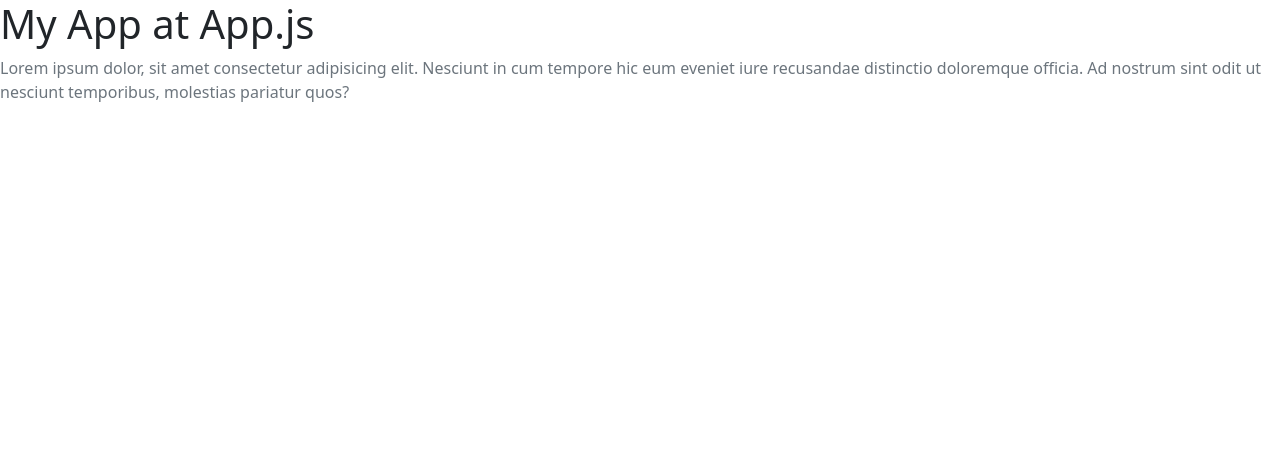
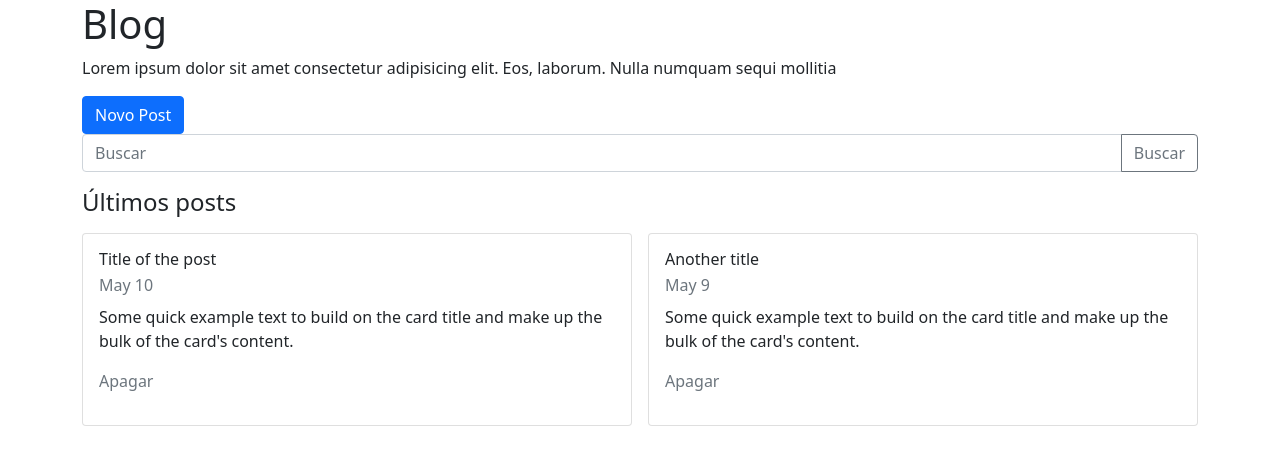
Before and after one commit to gabrielsarubo/langui-beta, a React (Create React App) app: page / in a window 1280 px wide. Shown: the top 464 px of the page. Built offline with nearby package versions, Linux system fonts and the light colour scheme.

Commit message:
View, create, delete a post

```diff
--- a/public/index.html
+++ b/public/index.html
@@ -3,9 +3,6 @@
   <head>
     <meta charset="utf-8" />
     <meta name="viewport" content="width=device-width, initial-scale=1" />
-    <meta name="theme-color" content="#000000" />
-    <meta name="description" content="App for praticing " />
-    <link rel="manifest" href="%PUBLIC_URL%/manifest.json" />
     <title>Langui</title>
   </head>
   <body>
--- /dev/null
+++ b/src/AddPost.js
@@ -0,0 +1,57 @@
+import React, { Component } from 'react';
+import { Modal } from "bootstrap";
+
+class AddPost extends Component {
+  state = {
+    title: '',
+    desc: ''
+  }
+
+  handleChange = (e) => {
+    this.setState({
+      [e.target.id]: e.target.value
+    })
+  }
+
+  handleSubmit = (e) => {
+    e.preventDefault()
+
+    this.props.addPost(this.state)
+
+    // empty the state
+    this.setState({
+      title: '',
+      desc: ''
+    })
+  }
+
+  render() {
+    return (
+      <div className="modal fade" id="modalNewPost" tabIndex="-1" aria-labelledby="modalNewPostLabel" aria-hidden="true">
+        <div className="modal-dialog">
+          <div className="modal-content">
+            <div className="modal-header">
+              <h5 className="modal-title" id="modalNewPostLabel">Novo Post</h5>
+              <button type="button" className="btn-close" data-bs-dismiss="modal" aria-label="Fechar"></button>
+            </div>
+            <div className="modal-body">
+              <div className="mb-3">
+                <input type="text" id="title" className="form-control" onChange={this.handleChange} value={this.state.title} placeholder="Título do post" />
+              </div>
+
+              <div className="mb-3">
+                <textarea id="desc" rows="4" className="form-control" onChange={this.handleChange} value={this.state.desc} placeholder="Comece a escrever..." ></textarea>
+              </div>
+            </div>
+            <div className="modal-footer">
+              <button type="button" className="btn btn-secondary" data-bs-dismiss="modal">Fechar</button>
+              <button type="button" className="btn btn-primary" onClick={this.handleSubmit}>Salvar</button>
+            </div>
+          </div>
+        </div>
+      </div>
+    );
+  }
+}
+
+export default AddPost;
--- a/src/App.js
+++ b/src/App.js
@@ -1,8 +1,9 @@
+import Blog from "./Blog";
+
 function App() {
   return (
     <div className="App">
-      <h1>My App at App.js</h1>
-      <p className="text-muted">Lorem ipsum dolor, sit amet consectetur adipisicing elit. Nesciunt in cum tempore hic eum eveniet iure recusandae distinctio doloremque officia. Ad nostrum sint odit ut nesciunt temporibus, molestias pariatur quos?</p>
+      <Blog />
     </div>
   );
 }
--- /dev/null
+++ b/src/Blog.js
@@ -0,0 +1,83 @@
+import React, { Component } from 'react';
+import AddPost from './AddPost';
+import Posts from './Posts';
+
+class Blog extends Component {
+  state = {
+    posts: [
+      {
+        id: 1,
+        title: "Title of the post",
+        date: "May 10",
+        desc: "Some quick example text to build on the card title and make up the bulk of the card's content."
+      },
+      {
+        id: 2,
+        title: "Another title",
+        date: "May 9",
+        desc: "Some quick example text to build on the card title and make up the bulk of the card's content."
+      }
+    ]
+  }
+
+  addPost = post => {
+    // TODO
+    // - get the id of the post from the database?
+    // - revise the way it is getting the time
+    post.id = Math.random()
+    post.date = new Date().getTime()
+
+    // create a new copy of posts while at same time adding a new post
+    let posts = [...this.state.posts, post]
+
+    // update the state in a non-destructive way
+    this.setState({
+      posts
+    })
+  }
+
+  deletePost = id => {
+    let posts = this.state.posts.filter(post => {
+      return post.id !== id
+    })
+
+    this.setState({
+      posts
+    })
+  }
+
+  render() {
+    return (
+      <div className="Blog container">
+        <h1>Blog</h1>
+        <p>Lorem ipsum dolor sit amet consectetur adipisicing elit. Eos, laborum. Nulla numquam sequi mollitia</p>
+
+        {/* Trigger button for New post modal */}
+        <button type="button" className="btn btn-primary" data-bs-toggle="modal" data-bs-target="#modalNewPost">
+          Novo Post
+        </button>
+
+        {/* New Post modal */}
+        <AddPost addPost={this.addPost} />
+
+        {/* Search box */}
+        <div className="input-group mb-3">
+          <input type="text" className="form-control" placeholder="Buscar" aria-label="Buscar" aria-describedby="button-search-addon" />
+          <button className="btn btn-outline-secondary" type="button" id="button-search-addon">Buscar</button>
+        </div>
+
+        <h4>Últimos posts</h4>
+
+        <div className="container my-3 px-0">
+          <div className="row g-3 post-list">
+            {/* List of cards of posts, Posts returns elements that look like this -> <div className="col-12 col-md-6"> */}
+            <Posts posts={this.state.posts} deletePost={this.deletePost} />
+          </div>
+        </div>
+
+      </div>
+    );
+  }
+}
+
+export default Blog;
--- /dev/null
+++ b/src/Posts.js
@@ -0,0 +1,33 @@
+import React from 'react';
+
+const Posts = ({ posts, deletePost }) => {
+
+  // if posts has some data, it maps the array,
+  // if not, it does not map the array and returns null
+  const postsList = posts.length ? (
+    posts.map(post => {
+      return (
+        <div className="col-12 col-md-6" key={post.id}>
+          <div className="card">
+            <div className="card-body">
+              <h6 className="card-title">{post.title}</h6>
+              <p className="card-subtitle mb-2 text-muted">{post.date}</p>
+              <p className="card-text">{post.desc}</p>
+              <p className="text-muted" onClick={() => {deletePost(post.id)}}>Apagar</p>
+            </div>
+          </div>
+        </div>
+      )
+    })
+  ) : (
+    <p className="text-muted">Não há posts aqui :(</p>
+  )
+
+  return (
+    <React.Fragment>
+      {postsList}
+    </React.Fragment>
+  );
+}
+
+export default Posts;
```
Also changed, not shown: public/manifest.json (deleted).
